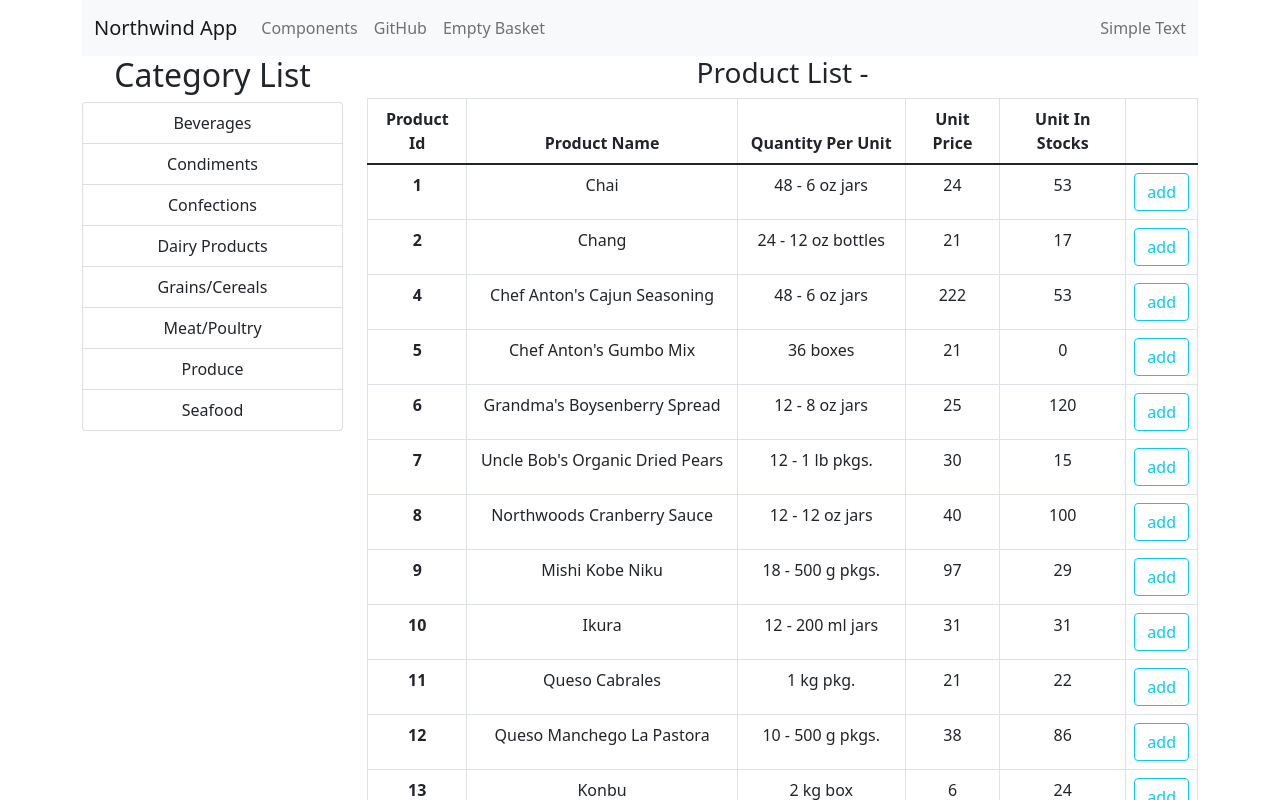
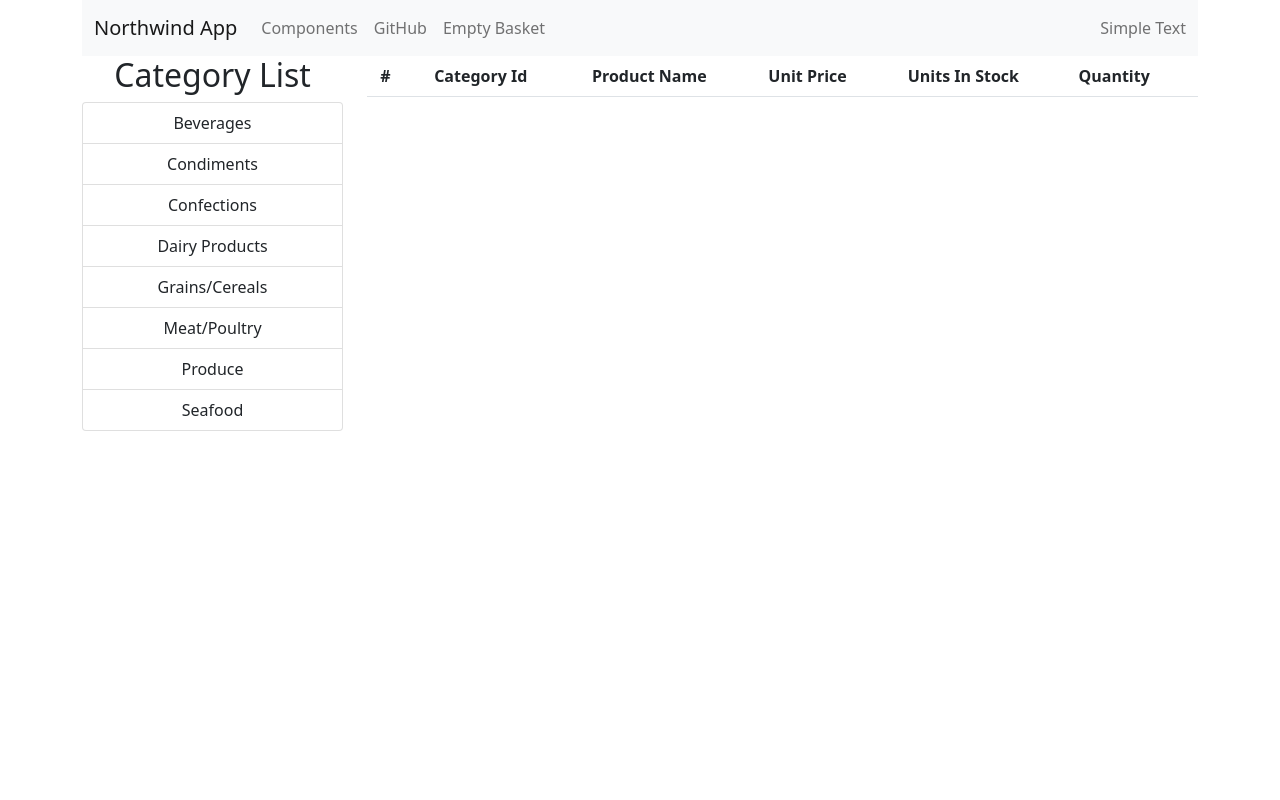
Before and after one commit to GunelYusuf/Category_Product_List_React, a React (Create React App) app: page /cart in a window 1280 px wide. Shown: the top 800 px of the page. Built offline with nearby package versions, Linux system fonts and the light colour scheme; data requests are answered from the project's data file.

Commit message:
feat:create basket detail page

```diff
--- a/package.json
+++ b/package.json
@@ -6,9 +6,11 @@
     "@testing-library/jest-dom": "^5.16.2",
     "@testing-library/react": "^12.1.3",
     "@testing-library/user-event": "^13.5.0",
+    "alertifyjs": "^1.13.1",
     "bootstrap": "^5.1.3",
     "react": "^17.0.2",
     "react-dom": "^17.0.2",
+    "react-router-dom": "^6.2.2",
     "react-scripts": "5.0.0",
     "reactstrap": "^9.0.1",
     "web-vitals": "^2.1.4"
--- a/src/App.js
+++ b/src/App.js
@@ -4,6 +4,10 @@ import Navi from "./components/Navi";
 import CategoryList from "./components/CategoryList";
 import ProductList from "./components/ProductList";
 import {Container,Row,Col} from "reactstrap";
+import alertify from 'alertifyjs'
+import { Routes, Route } from "react-router-dom"
+import CartList from "./components/CartList";
+import NotFound from "./components/NotFound";
 
 
 class App extends Component {
@@ -15,7 +19,7 @@ class App extends Component {
    }
 
     getProducts = (categoryId) => {
-       let url ='http://localhost:3000/products';
+       let url ='http://localhost:3004/products';
        if (categoryId)
        {
            url += '?categoryId='+categoryId;
@@ -27,7 +31,7 @@ class App extends Component {
 
     addToCart= (product) =>{
       let newCart= this.state.cart;
-      var addedProduct= newCart.find(p => p.product.id===product.id);
+      let addedProduct= newCart.find(p => p.product.id===product.id);
       if (addedProduct)
       {
           addedProduct.quantity+=1;
@@ -37,11 +41,13 @@ class App extends Component {
           newCart.push({product:product,quantity:1});
       }
         this.setState({cart:newCart});
+        alertify.success(`${product.productName}-Succes Sale!`);
     }
 
     removeFromCart=(product)=>{
         let currentCart=this.state.cart.filter(p => p.product.id !== product.id)
         this.setState({cart:currentCart})
+        alertify.error(`${product.productName}-Remove from Basket`);
     }
 
 
@@ -60,12 +66,27 @@ class App extends Component {
                         <Col xs="3">
                             <CategoryList currentCategory={this.state.currentCategory} changeCategory={this.changeCategory} info={categoryInfo} />
                         </Col>
+
                         <Col xs="9">
-                            <ProductList
-                                products={this.state.products}
-                                currentCategory={this.state.currentCategory}
-                                info={productInfo}
-                                addToCart={this.addToCart}/>
+                            <Routes>
+                                <Route exact  path="/" element = {
+                                     <ProductList
+                                          products={this.state.products}
+                                          currentCategory={this.state.currentCategory}
+                                          info={productInfo}
+                                          addToCart={this.addToCart}
+                                     /> }
+                                />
+
+                                    <Route exact path="/cart" element = {
+                                        <CartList
+                                            cart={this.state.cart}
+                                            removeFromCart={this.removeFromCart}
+                                        /> }
+                                    />
+                                    <Route path="*" element={<NotFound/>}/>
+                           </Routes>
+
                         </Col>
                     </Row>
                 </Container>
--- /dev/null
+++ b/src/components/CartList.js
@@ -0,0 +1,46 @@
+import React, {Component} from 'react';
+import {Table,Button} from "reactstrap";
+
+class CartList extends Component {
+    renderCart(){
+        return(
+            <Table striped>
+                <thead>
+                  <tr>
+                    <th>#</th>
+                    <th>Category Id</th>
+                    <th>Product Name</th>
+                    <th>Unit Price</th>
+                    <th>Units In Stock</th>
+                    <th>Quantity</th>
+                      <th></th>
+                  </tr>
+                </thead>
+                <tbody>
+                {
+                   this.props.cart.map(cartItem => (
+                       <tr key={cartItem.product.id}>
+                           <td>{cartItem.product.id}</td>
+                           <td>{cartItem.product.categoryId}</td>
+                           <td>{cartItem.product.productName}</td>
+                           <td>{cartItem.product.unitPrice}</td>
+                           <td>{cartItem.product.unitsInStock}</td>
+                           <td>{cartItem.quantity}</td>
+                           <td><Button color="danger" onClick={()=>this.props.removeFromCart(cartItem.product)}>Remove</Button></td>
+                       </tr>
+                   ))
+                }
+                </tbody>
+            </Table>
+        )
+    }
+    render() {
+        return (
+            <div>
+                {this.renderCart()}
+            </div>
+        );
+    }
+}
+
+export default CartList;
--- a/src/components/CartSummary.js
+++ b/src/components/CartSummary.js
@@ -1,5 +1,6 @@
 import React, {Component} from 'react';
 import {DropdownItem, DropdownMenu, DropdownToggle, UncontrolledDropdown, Badge, NavItem, NavLink} from "reactstrap";
+import {Link} from "react-router-dom";
 
 class CartSummary extends Component {
     renderSummary(){
@@ -25,7 +26,7 @@ class CartSummary extends Component {
                     ) )}
                     <DropdownItem divider />
                     <DropdownItem>
-                        Reset
+                       <Link to="cart"> Go to Basket</Link>
                     </DropdownItem>
                 </DropdownMenu>
             </UncontrolledDropdown>
--- a/src/components/CategoryList.js
+++ b/src/components/CategoryList.js
@@ -12,7 +12,7 @@ class CategoryList extends Component {
     }
 
     getCategory = () => {
-             fetch('http://localhost:3000/categories')
+             fetch('http://localhost:3004/categories')
             .then(response => response.json())
             .then(data => this.setState({categories:data}));
            }
--- /dev/null
+++ b/src/components/NotFound.js
@@ -0,0 +1,13 @@
+import React, {Component} from 'react';
+
+class NotFound extends Component {
+    render() {
+        return (
+            <div>
+                Not Found!
+            </div>
+        );
+    }
+}
+
+export default NotFound;
--- a/src/index.js
+++ b/src/index.js
@@ -4,10 +4,14 @@ import './index.css';
 import App from './App';
 import reportWebVitals from './reportWebVitals';
 import 'bootstrap/dist/css/bootstrap.min.css';
+import 'alertifyjs/build/css/alertify.min.css';
+import {BrowserRouter} from 'react-router-dom';
 
 ReactDOM.render(
   <React.StrictMode>
-    <App />
+      <BrowserRouter>
+          <App />
+      </BrowserRouter>
   </React.StrictMode>,
   document.getElementById('root')
 );
```
Also changed, not shown: 1 other file (tests, documents, lock files or other folders).
